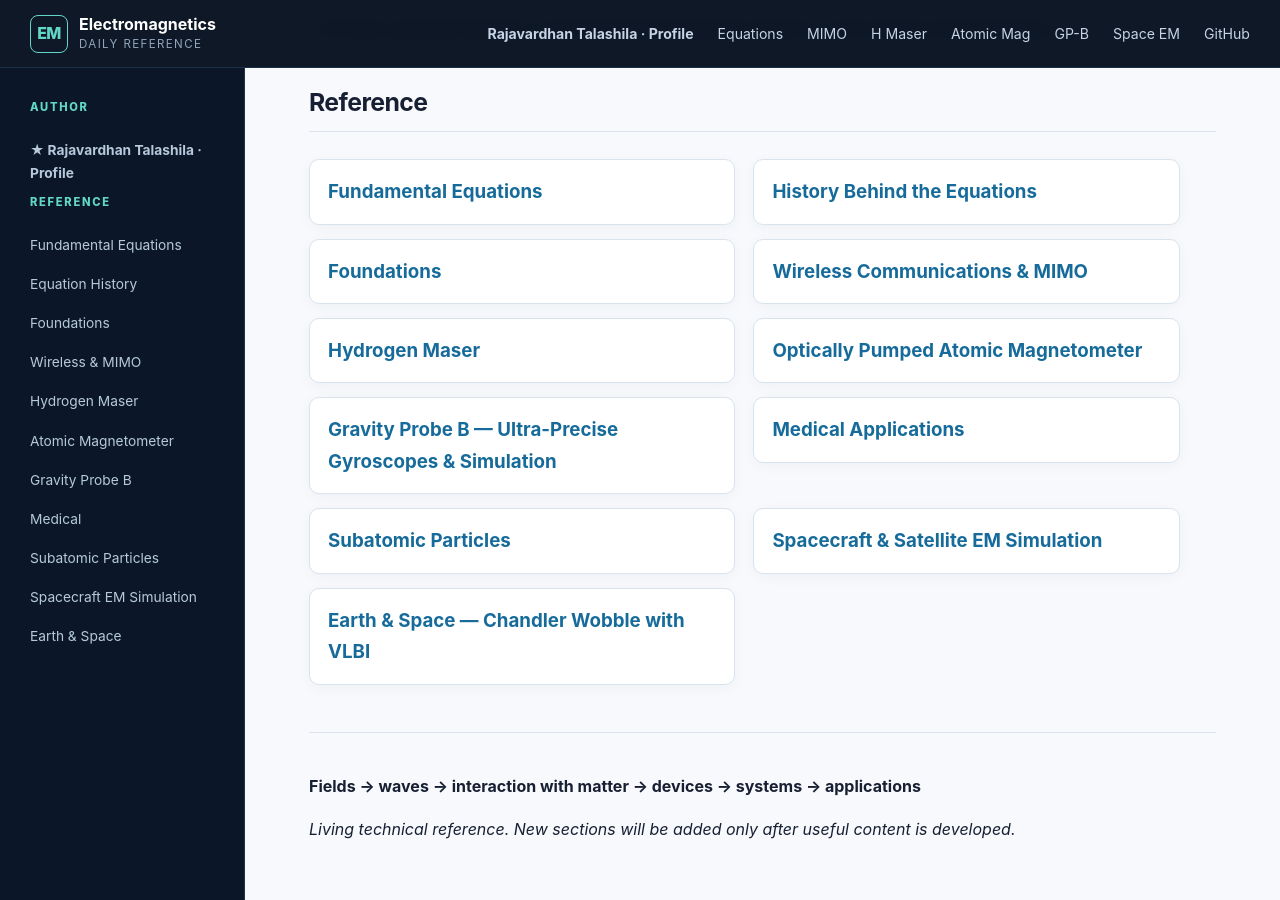
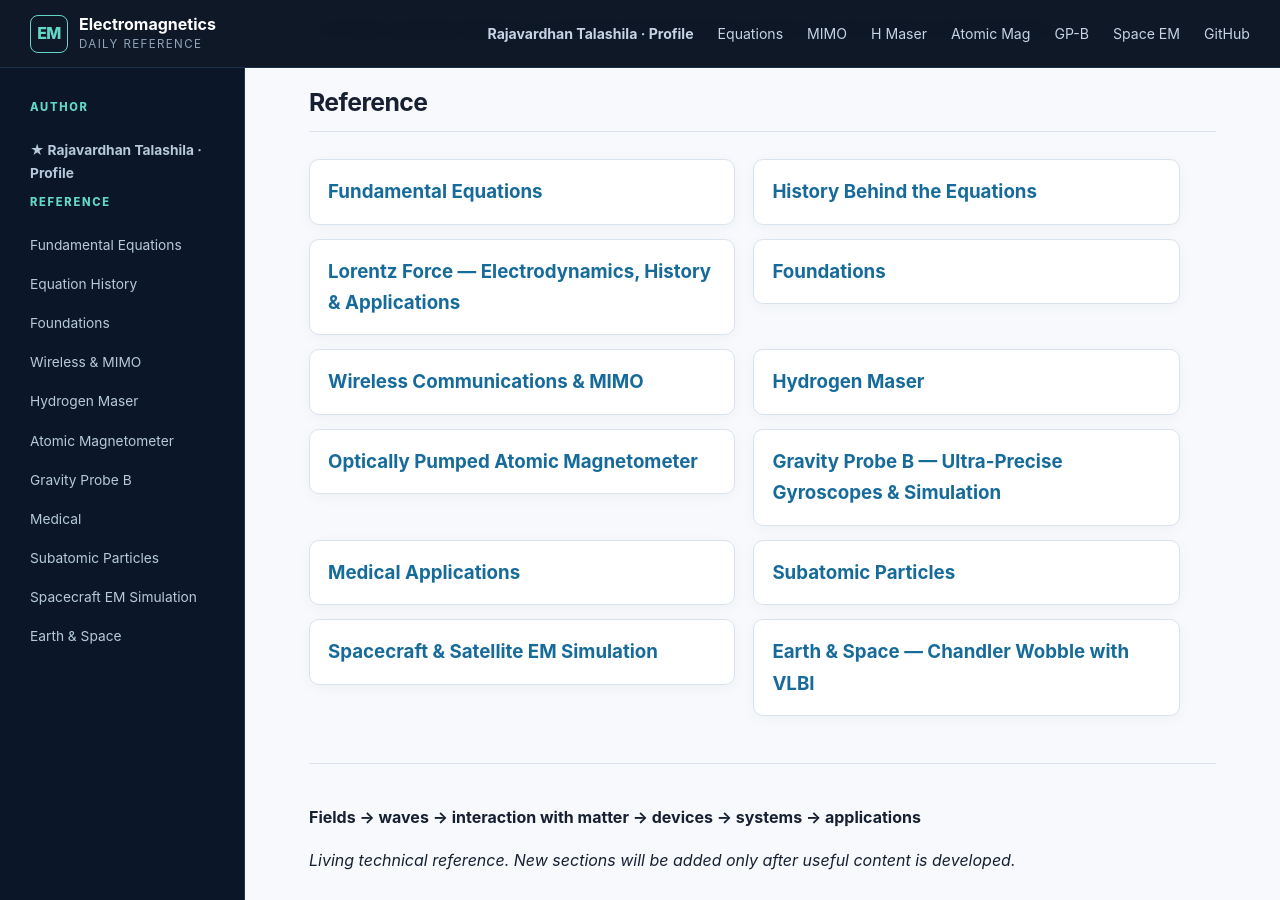
Before and after one commit to RajavardhanT/Electromagnetics_Applications, a Jekyll site: the page built from index.md, in a window 1280 px wide and 900 px high, scrolled down 349 px. Built offline with Jekyll 4.4.1, drawn with Linux system fonts in a browser that asks for light colours; some of the changed lines change nothing that is shown.

Commit message:
Add Lorentz force section to homepage

```diff
--- a/index.md
+++ b/index.md
@@ -16,6 +16,9 @@ A compact equation sheet for fields, waves, transmission lines, antennas, RF sys
 
 ### [History Behind the Equations](reference/equation-history.html)
 Historical context behind the major equations and ideas in electromagnetics.
+
+### [Lorentz Force — Electrodynamics, History & Applications](lorentz-force/)
+The force law connecting electromagnetic fields to charged-particle motion, from Coulomb, Faraday, Maxwell, Heaviside and Lorentz to particle accelerators, Hall sensors, motors, plasmas, fusion, spacecraft electrodynamic tethers and quantum-sensing comparisons.
 
 ### [Foundations](foundations/)
 Maxwell's equations, electromagnetic waves, boundary conditions, polarization, and electromagnetic power flow.
```
